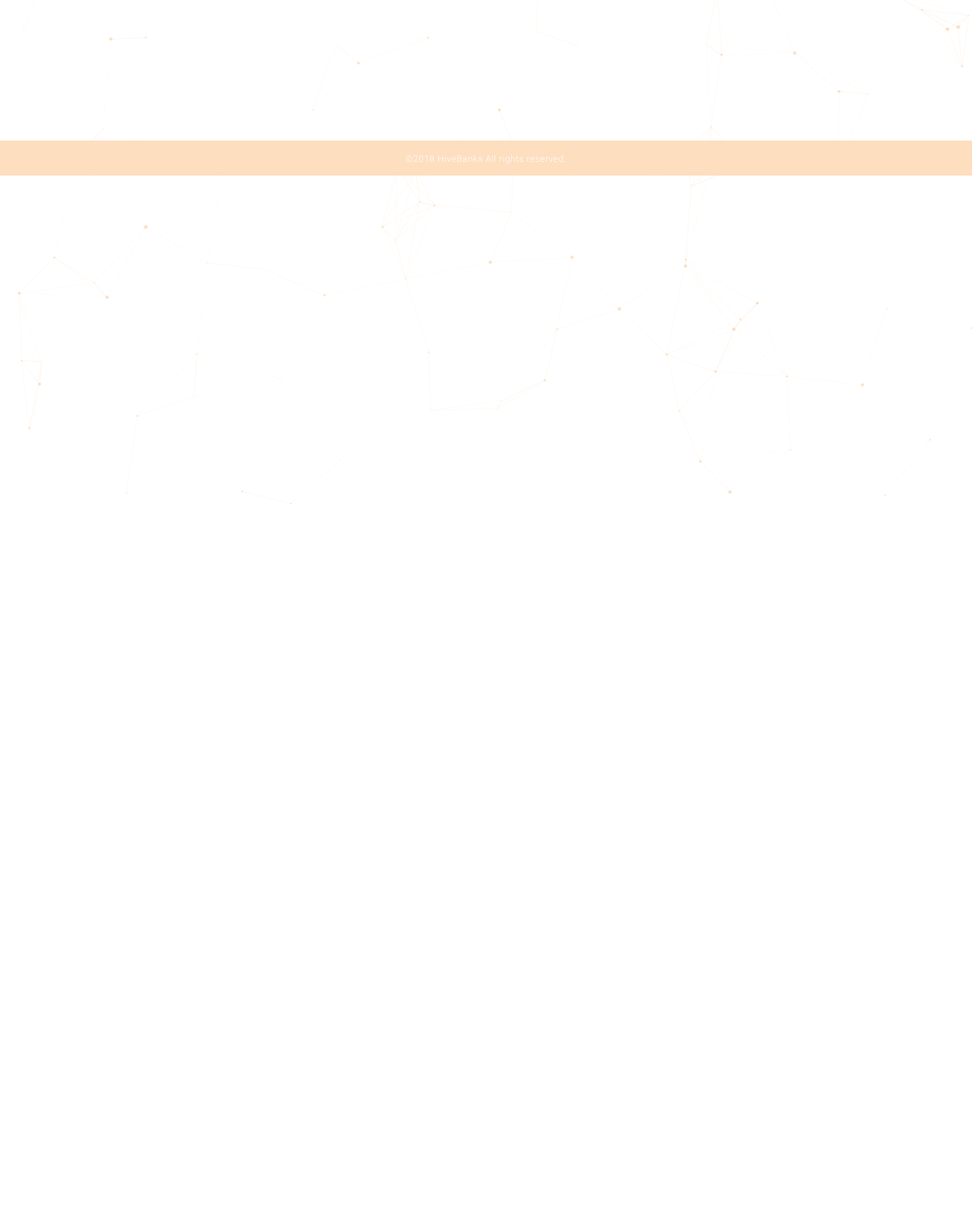
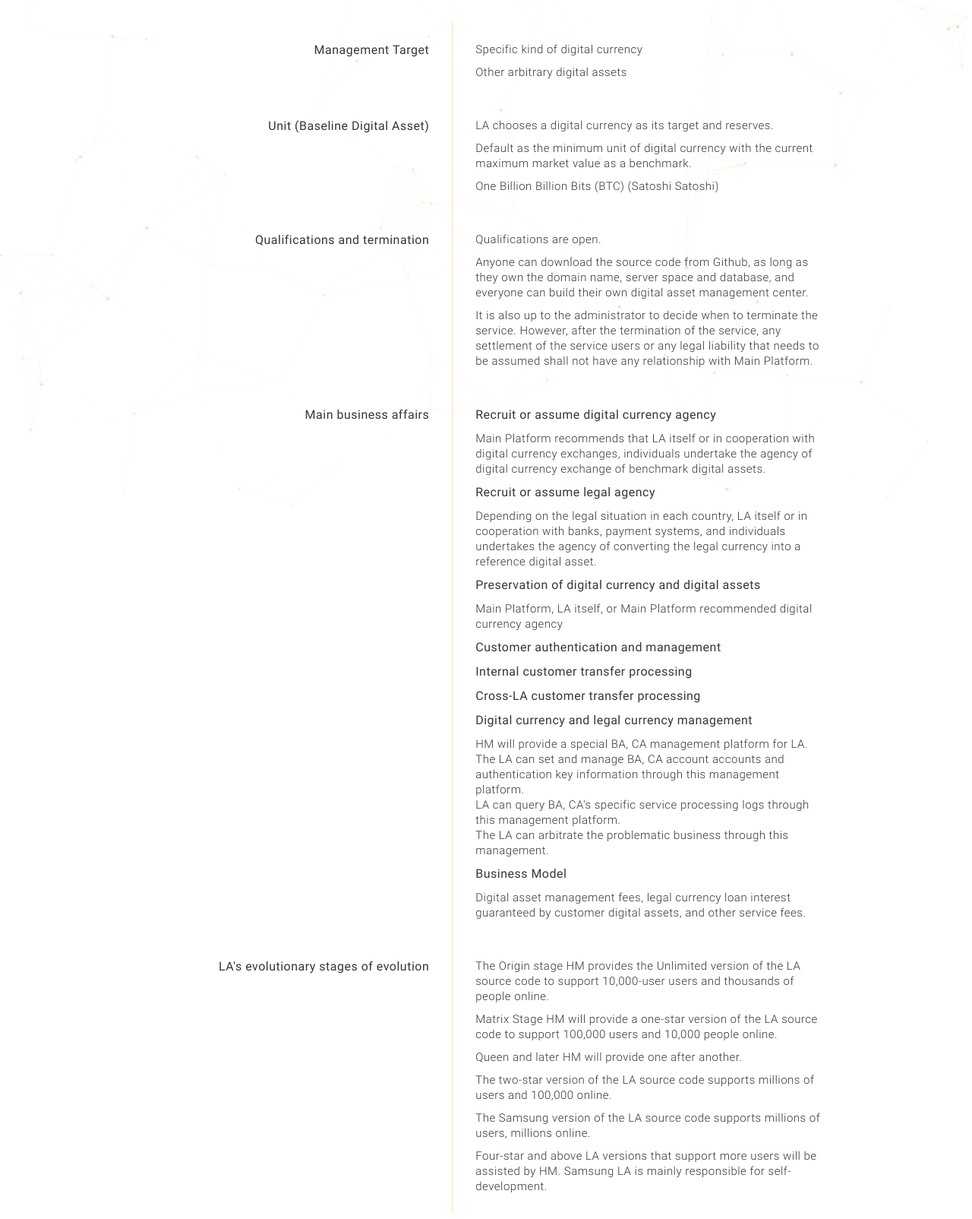
Before and after one commit to ykzhukian/hivebanks-landing, a website: page web/local-alliance.html in a window 1280 px wide. Shown: the part 211-1815 px from the top of the page at 76% size. Before the commit the page ends 800 px from the top, so only its background shows below. Drawn offline with Linux system fonts and the light colour scheme.

Commit message:
introduction page

```diff
--- a/web/assets/css/blocks/_content.scss
+++ b/web/assets/css/blocks/_content.scss
@@ -59,6 +59,12 @@
 
 	}
 
+	&--top100 {
+
+		padding-top: 100px;
+
+	}
+
 	&--sider {
 
 		position: fixed;
@@ -110,6 +116,6 @@
 .intro-content {
 
 	margin-top: 15px;
-	margin-bottom: 30px;
+	margin-bottom: 20px;
 
 }
--- a/web/assets/css/blocks/_footer.scss
+++ b/web/assets/css/blocks/_footer.scss
@@ -1,6 +1,5 @@
 .footer {
 
- 	padding-top: 100px;
 
 }
 
--- a/web/assets/css/blocks/_header.scss
+++ b/web/assets/css/blocks/_header.scss
@@ -48,7 +48,7 @@
 
 .nav {
 
-  padding-top: 4px;
+  padding-top: 2px;
 
 	ul {
 
--- a/web/assets/css/blocks/_loader.scss
+++ b/web/assets/css/blocks/_loader.scss
@@ -7,4 +7,5 @@
 @import "form";
 @import "role";
 @import "button";
+@import "role-page";
 @import "footer";
--- /dev/null
+++ b/web/assets/css/blocks/_role-page.scss
@@ -0,0 +1,43 @@
+.role-table {
+
+	width: 90%;
+  margin: 50px auto;
+	border-collapse: collapse;
+
+  tr {
+
+  	td {
+  		font-size: 15px;
+	  	padding: 15px 0;
+	  	vertical-align: top;
+
+	  	.heading {
+	  		font-size: 16px;
+	  		font-weight: 400;
+	  	}
+
+	  	p {
+	  		margin: 10px 0;
+	  	}
+  	}
+
+		td:first-child {
+
+			width: 45%;
+			font-weight: 400;
+			border-right: 1px solid $light-orange;
+			font-size: 16px;
+			text-align: right;
+			padding-right: 30px !important;
+
+		}
+
+		td:last-child {
+
+			padding-left: 30px !important;
+
+		}
+
+  }
+
+}
--- a/web/local-alliance.html
+++ b/web/local-alliance.html
@@ -58,13 +58,109 @@
   <section class="section section--role" id="particles-js">
     <div class="wrapper">
 
-      <h2 class="section-header">Distributed Local Alliance</h2>
+      <h2 class="section-header">Distributed Local Alliance (LA)</h2>
+
+      <table class="role-table">
+        <tbody>
+          <tr>
+            <td><p>Management Target</p></td>
+            <td>
+              <p>Specific kind of digital currency</p>
+              <p>Other arbitrary digital assets</p>
+            </td>
+          </tr>
+          <tr>
+            <td><p>Unit (Baseline Digital Asset)</p></td>
+            <td>
+              <p>LA chooses a digital currency as its target and reserves. </p>
+              <p>Default as the minimum unit of digital currency with the current maximum market value as a benchmark.</p>
+              <p>One Billion Billion Bits (BTC) (Satoshi Satoshi)</p>
+            </td>
+          </tr>
+          <tr>
+            <td><p>Qualifications and termination</p></td>
+            <td>
+              <p>Qualifications are open.</p>
+              <p>Anyone can download the source code from Github, as long as they own the domain name, server space and database, and everyone can build their own digital asset management center.</p>
+              <p>It is also up to the administrator to decide when to terminate the service. However, after the termination of the service, any settlement of the service users or any legal liability that needs to be assumed shall not have any relationship with Main Platform.</p>
+            </td>
+          </tr>
+          <tr>
+            <td><p>Main business affairs</p></td>
+            <td>
+              <p class="heading">Recruit or assume digital currency agency</p>
+              <p>
+                Main Platform recommends that LA itself or in cooperation with digital currency exchanges, individuals undertake the agency of digital currency exchange of benchmark digital assets.
+              </p>
+              <p class="heading">Recruit or assume legal agency</p>
+              <p>
+                Depending on the legal situation in each country, LA itself or in cooperation with banks, payment systems, and individuals undertakes the agency of converting the legal currency into a reference digital asset.
+              </p>
+              <p class="heading">Preservation of digital currency and digital assets</p>
+              <p>
+                Main Platform, LA itself, or Main Platform recommended digital currency agency
+              </p>
+              <p class="heading">Customer authentication and management</p>
+              <p class="heading">Internal customer transfer processing</p>
+              <p class="heading">Cross-LA customer transfer processing</p>
+              <p class="heading">Digital currency and legal currency management</p>
+              <p>
+                HM will provide a special BA, CA management platform for LA. <br>
+                The LA can set and manage BA, CA account accounts and authentication key information through this management platform. <br>
+                LA can query BA, CA's specific service processing logs through this management platform. <br>
+                The LA can arbitrate the problematic business through this management.
+              </p>
+              <p class="heading">Business Model</p>
+              <p>
+                Digital asset management fees, legal currency loan interest guaranteed by customer digital assets, and other service fees.
+              </p>
+            </td>
+          </tr>
+          <tr>
+            <td><p>LA's evolutionary stages of evolution</p></td>
+            <td>
+              <p>The Origin stage HM provides the Unlimited version of the LA source code to support 10,000-user users and thousands of people online.</p>
+              <p>Matrix Stage HM will provide a one-star version of the LA source code to support 100,000 users and 10,000 people online.</p>
+              <p>Queen and later HM will provide one after another.</p>
+              <p>The two-star version of the LA source code supports millions of users and 100,000 online.</p>
+              <p>The Samsung version of the LA source code supports millions of users, millions online.</p>
+              <p>Four-star and above LA versions that support more users will be assisted by HM. Samsung LA is mainly responsible for self-development.</p>
+            </td>
+          </tr>
+        </tbody>
+      </table>
 
     </div>
   </section>
 
   <!-- Footer -->
   <footer class="footer">
+
+    <div class="wrapper">
+
+      <div class="form contact-form">
+        <h2 class="section-header">Contact Us</h2>
+        <div class="form-group">
+          <div class="form-item">
+            <input type="text" name="firstname" placeholder="First Name">
+          </div>
+          <div class="form-item">
+            <input type="text" name="lastname" placeholder="Last Name">
+          </div>
+        </div>
+        <div class="form-group">
+          <div class="form-item">
+            <input type="email" name="email" placeholder="Email Address">
+          </div>
+        </div>
+        <div class="form-group">
+          <div class="form-item">
+            <textarea name="message" placeholder="Message"></textarea>
+          </div>
+        </div>
+        <input type="submit" value="Submit" class="button">
+      </div>
+    </div>
 
     <div class="copyright">
       <div class="wrapper">
```
Also changed, not shown: web/index.html (+1 -2 lines), web/assets/css/application.css.
